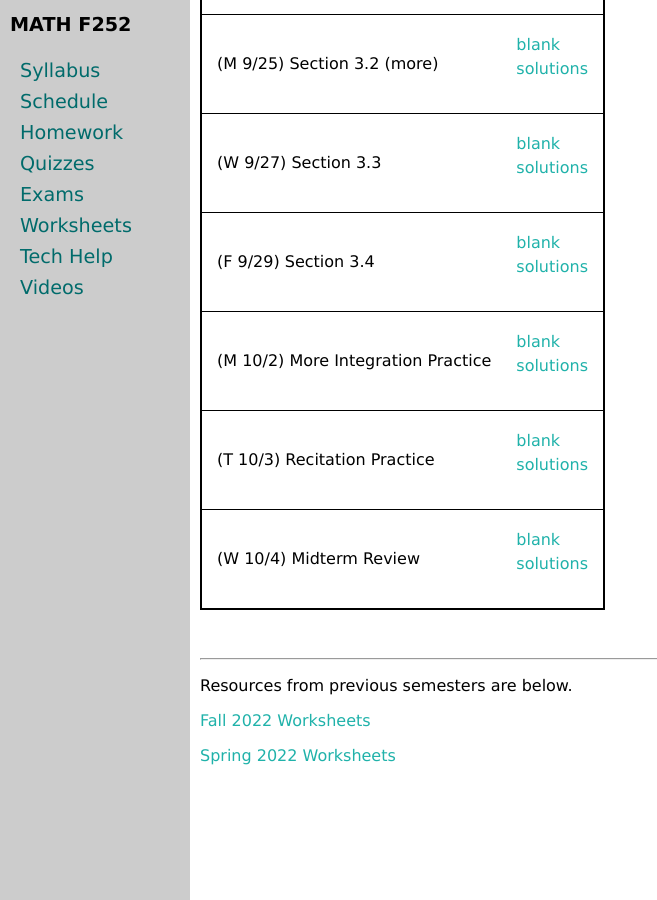
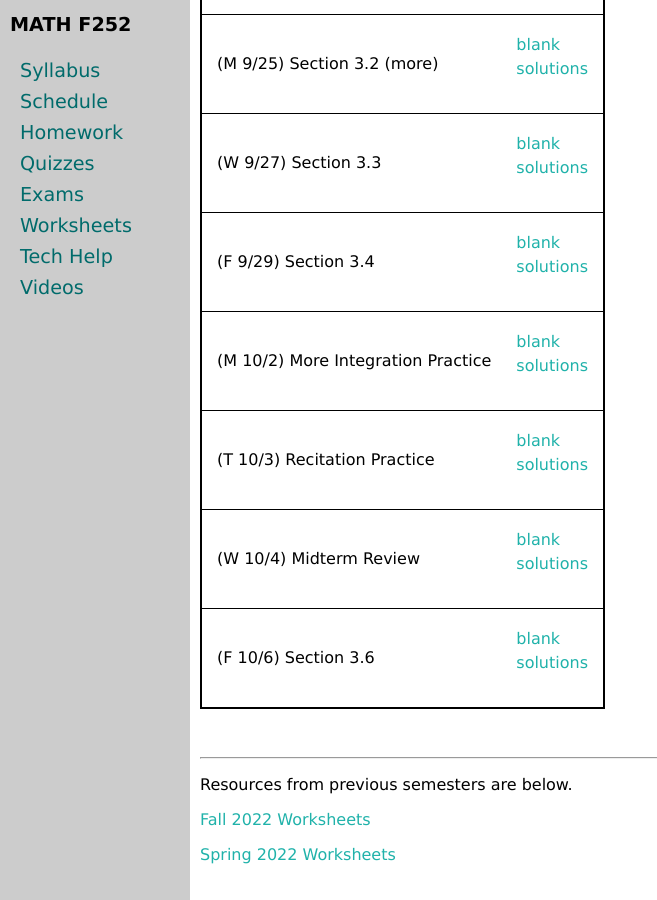
Before and after one commit to uaf-math/calc2, a Jekyll site: the page built from worksheets.md, in a window 1280 px wide and 900 px high, scrolled down 1698 px. Shown: the whole window, without its empty margins (0-657 px from the left). Built offline with Jekyll 4.4.1, drawn with Linux system fonts in a browser that asks for light colours.

Commit message:
Update worksheets.yml

```diff
--- a/_data/worksheets.yml
+++ b/_data/worksheets.yml
@@ -64,3 +64,6 @@ worksheets:
 - name: (W 10/4) Midterm Review
   blank: M252-M1-review.pdf
   solutions: none
+- name: (F 10/6) Section 3.6
+  blank: M252-3-6.pdf
+  solutions: M252-3-6-s.pdf
```
